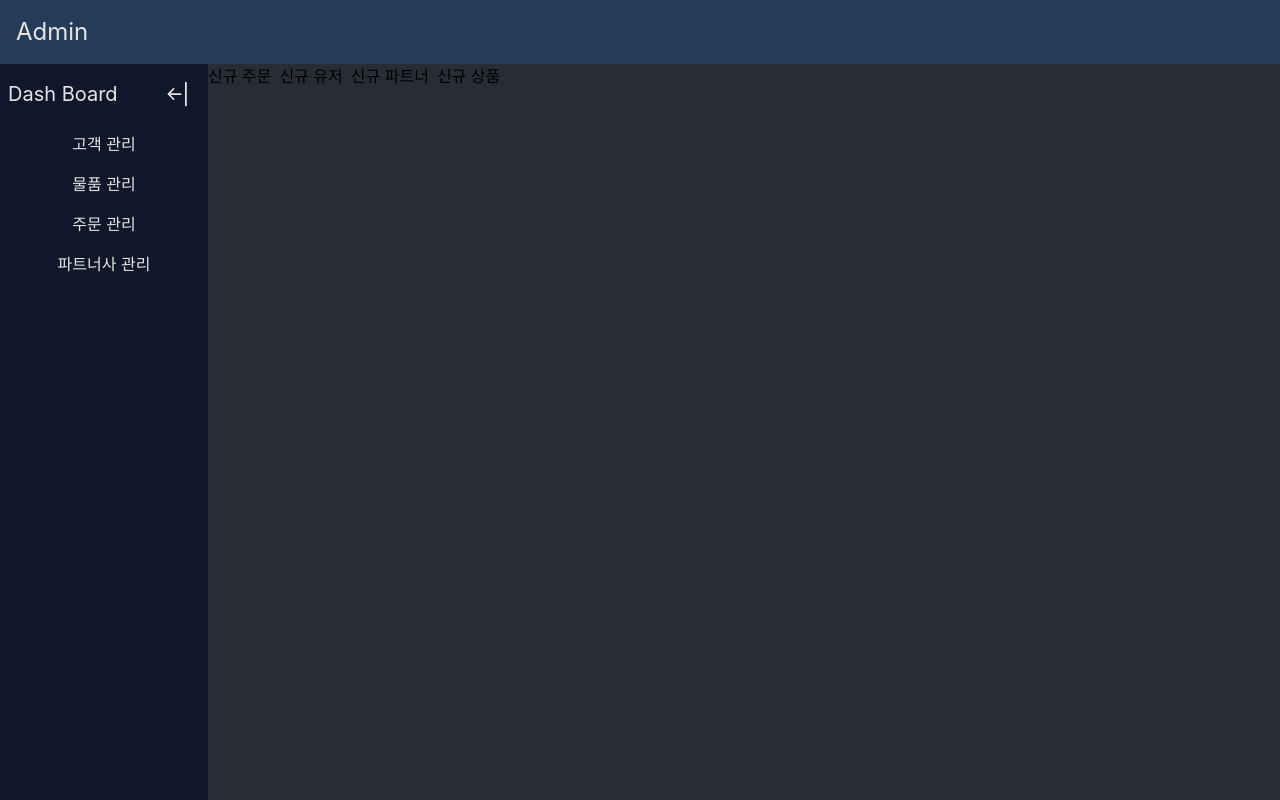
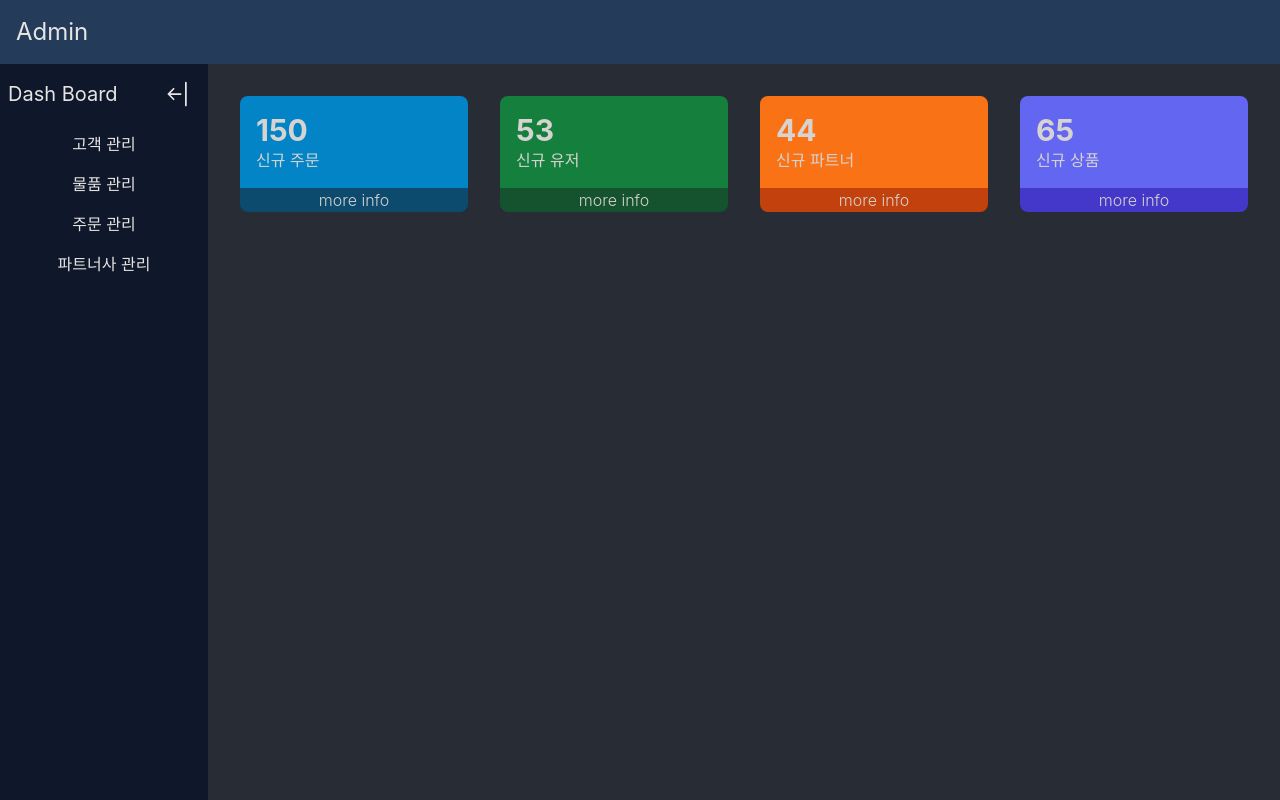
Before and after one commit to IsaacHana/spring-boot-study-with-fastcampus-adminPage, a React (Create React App) app in the folder src/main/front-end/: page / in a window 1280 px wide. Built offline with nearby package versions, Linux system fonts and the light colour scheme.

Commit message:
style: home index 꾸며주기

```diff
--- a/src/main/front-end/src/home/page.tsx
+++ b/src/main/front-end/src/home/page.tsx
@@ -1,10 +1,42 @@
 const Page = () => {
   return (
-    <div className="flex flex-row gap-x-2">
-      <div>신규 주문</div>
-      <div>신규 유저</div>
-      <div>신규 파트너</div>
-      <div>신규 상품</div>
+    <div className="grid grid-cols-4 gap-8 p-8 text-stone-300">
+      <div className="flex flex-col">
+        <div className="bg-sky-600 text-start p-4 rounded-t-lg">
+          <p className="text-3xl font-bold">150</p>
+          <p>신규 주문</p>
+        </div>
+        <div className="bg-sky-900 font-light rounded-b-lg">
+          <span>more info</span>
+        </div>
+      </div>
+      <div className="flex flex-col">
+        <div className="bg-green-700 text-start p-4 rounded-t-lg">
+          <p className="text-3xl font-bold">53</p>
+          <p>신규 유저</p>
+        </div>
+        <div className="bg-green-900 font-light rounded-b-lg">
+          <span>more info</span>
+        </div>
+      </div>
+      <div className="flex flex-col">
+        <div className="bg-orange-500 text-start p-4 rounded-t-lg">
+          <p className="text-3xl font-bold">44</p>
+          <p>신규 파트너</p>
+        </div>
+        <div className="bg-orange-700 font-light rounded-b-lg">
+          <span>more info</span>
+        </div>
+      </div>
+      <div className="flex flex-col">
+        <div className="bg-indigo-500 text-start p-4 rounded-t-lg">
+          <p className="text-3xl font-bold">65</p>
+          <p>신규 상품</p>
+        </div>
+        <div className="bg-indigo-700 font-light rounded-b-lg">
+          <span>more info</span>
+        </div>
+      </div>
     </div>
   );
 };
```
